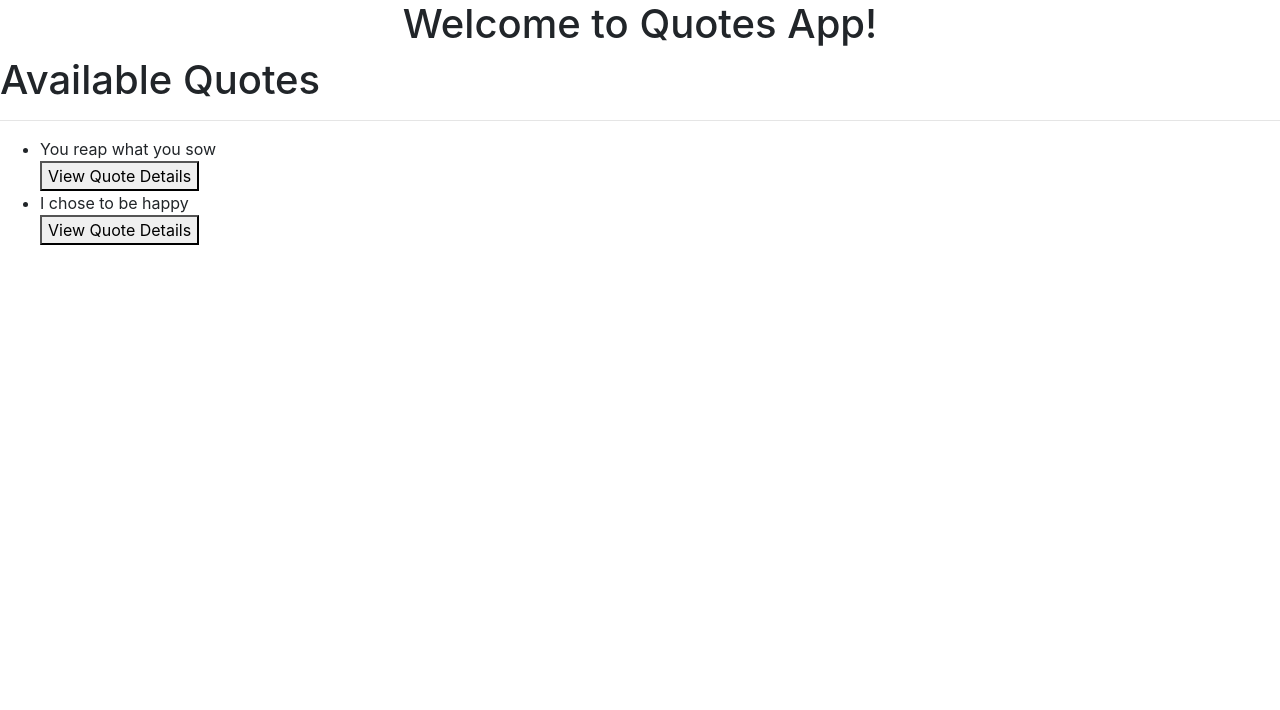
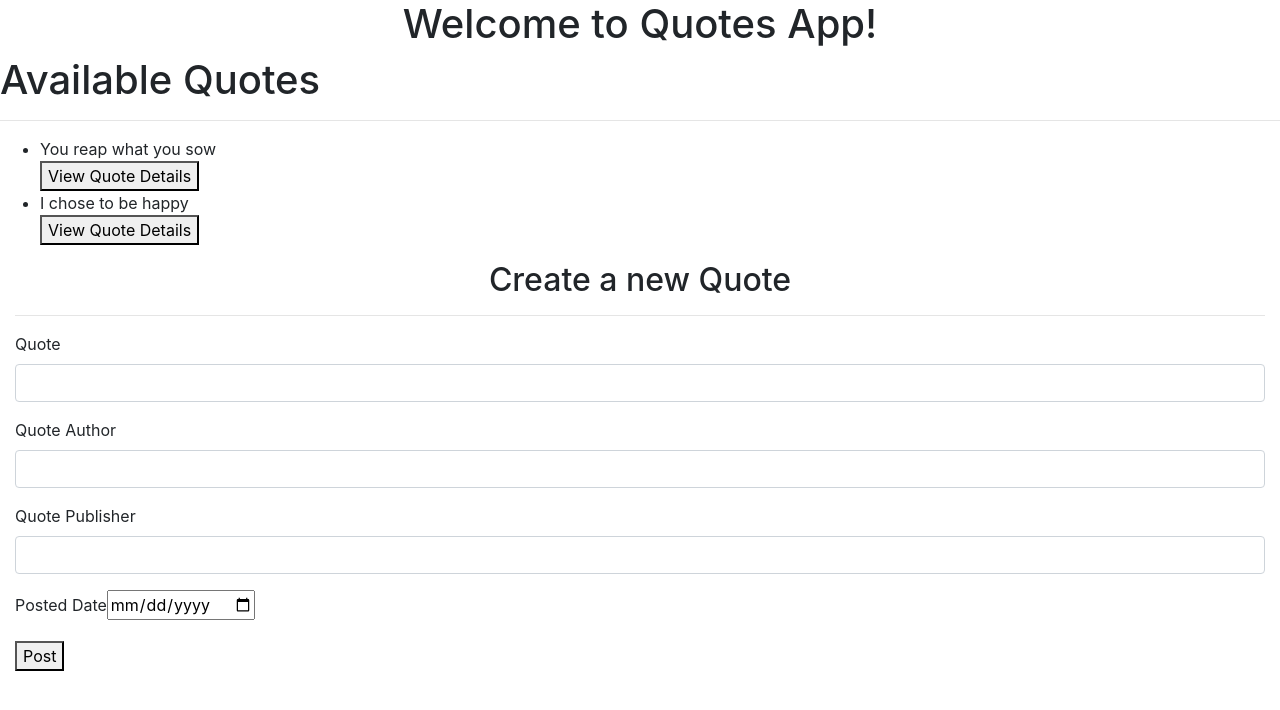
Before and after one commit to niEmerance/coreWeek1Proj, an Angular app: page / in a window 1280 px wide. Shown: the top 710 px of the page. Built offline with nearby package versions, Linux system fonts and the light colour scheme.

Commit message:
Creation of form component and add Display it

```diff
--- /dev/null
+++ b/src/app/quote-form/quote-form.component.html
@@ -0,0 +1,30 @@
+<div class="container-fluid">
+    <h2 class="text-center">Create a new Quote</h2>
+    <hr>
+    <form>
+        <div class="form-group">
+
+            <label for="quoteName">Quote</label>
+            <input type="text" required class="form-control" id="quoteName">
+
+        </div>
+        <div class="form-group">
+
+            <label for="quoteAuthor">Quote Author</label>
+            <input type="text" required class="form-control" id="quoteAuthor">
+
+        </div>
+        <div class="form-group">
+
+            <label for="quotePublisher">Quote Publisher</label>
+            <input type="text" required class="form-control" id="quotePublisher">
+
+        </div>
+        <div class="form-group">
+            <label for="complete">Posted Date</label>
+            <input type='date' id="complete" required>
+
+        </div>
+        <button>Post</button>
+    </form>
+  </div>
--- /dev/null
+++ b/src/app/quote-form/quote-form.component.ts
@@ -0,0 +1,15 @@
+import { Component, OnInit } from '@angular/core';
+
+@Component({
+  selector: 'app-quote-form',
+  templateUrl: './quote-form.component.html',
+  styleUrls: ['./quote-form.component.css']
+})
+export class QuoteFormComponent implements OnInit {
+
+  constructor() { }
+
+  ngOnInit() {
+  }
+
+}
--- a/src/app/quote/quote.component.html
+++ b/src/app/quote/quote.component.html
@@ -9,4 +9,5 @@
       </div>
 
     </ul>
+    <app-quote-form></app-quote-form>
   </div>
```
Also changed, not shown: src/app/app.module.ts (+6 -2 lines), src/app/quote-form/quote-form.component.css (added), 1 other file (tests, documents, lock files or other folders).
